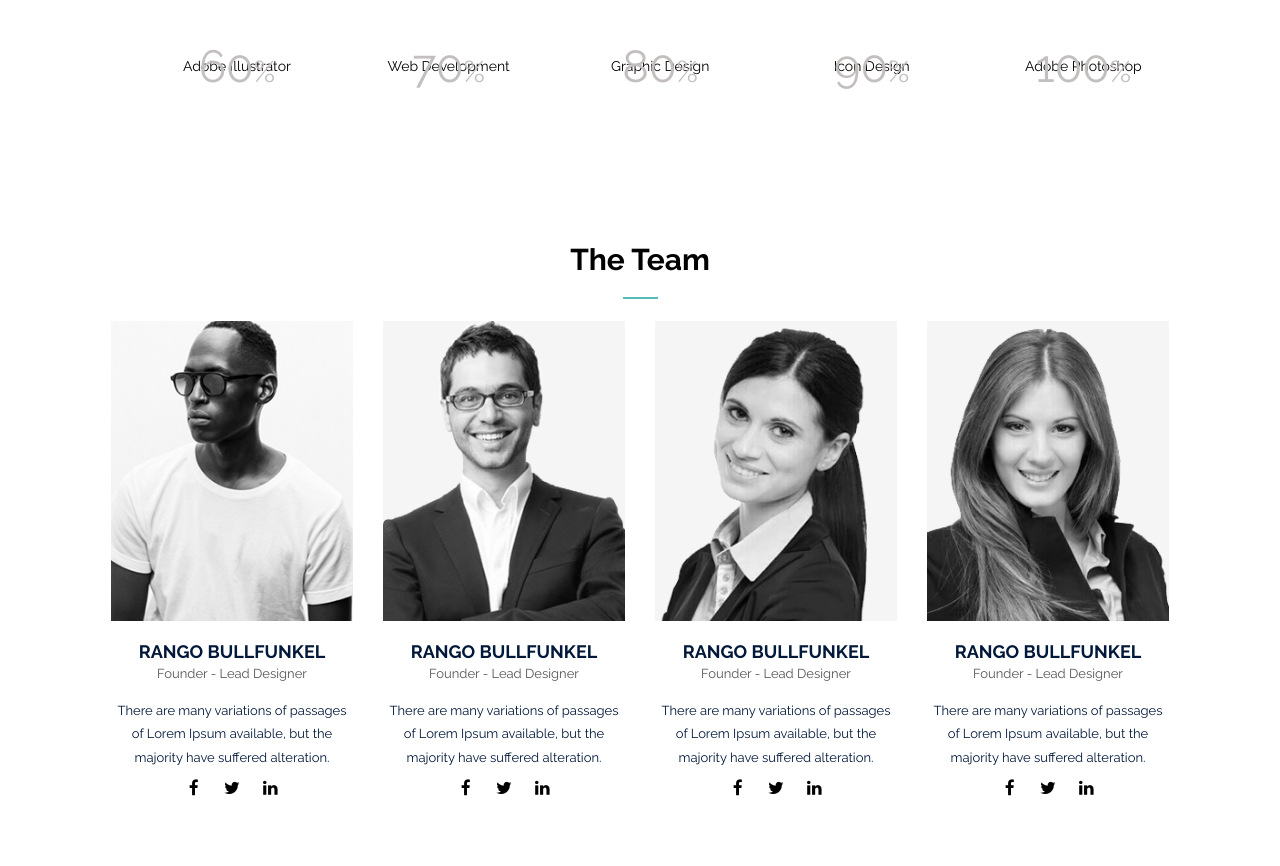
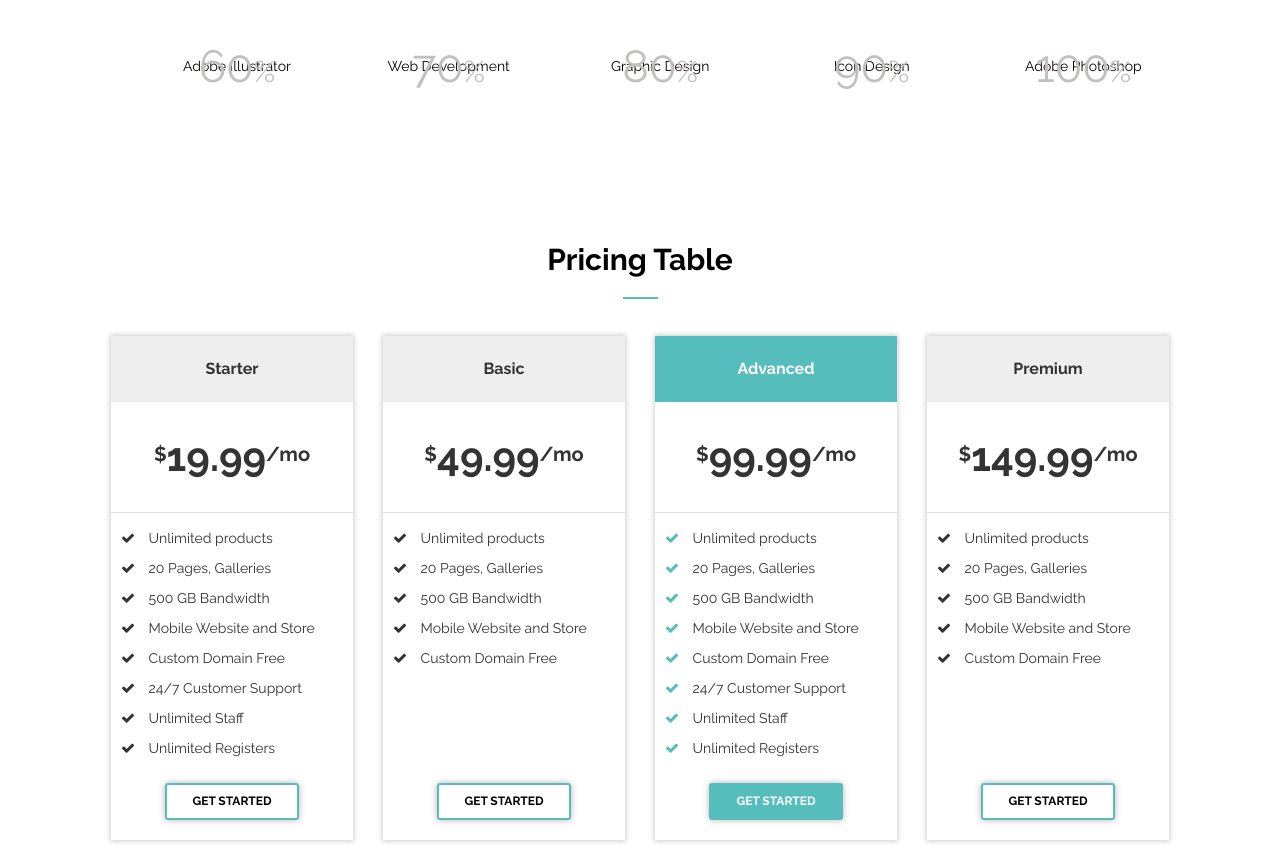
Before and after one commit to bennyekop/onepage-static, a plain HTML site: page index.html in a window 1280 px wide. Shown: the part 1302-2168 px from the top of the page. Drawn offline with nearby package versions, Linux system fonts and the light colour scheme; files that its build step writes are made by us from their sources.

Commit message:
delete team

```diff
--- a/index.html
+++ b/index.html
@@ -46,7 +46,6 @@
 	<ul>
 		<li><a href="#top">HOME</a></li>
 		<li><a href="#services">SERVICES</a></li>
-		<li><a href="#team">TEAM</a></li>
 		<li><a href="#pricing">PRICING</a></li>
 		<li><a href="#testimonial">TESTIMONIALS</a></li>
 		<li><a href="#contact">CONTACT US</a></li>
@@ -237,66 +236,6 @@
 
 <!-- what we do -->
 
-<!-- team -->
-<section class="seven team text-center" id="team">
-	<div class="container">
-		<h2 class="title">The Team</h2>
-		<div class="team_ul">
-			<div class="row">
-				<div class="col-md-3 col-sm-3"><div class="maindiv wow fadeInUp">
-					<div class="bgimage" style="background-image: url(images/team_onepage.png);"></div>
-					<h3 class="name">RANGO BULLFUNKEL</h3>
-					<p class="designation">Founder - Lead Designer</p>
-					<p class="about">There are many variations of passages of Lorem Ipsum available, but the majority have suffered alteration.</p>
-					<ul class="social_icons">
-						<li><a href="#"><i class="fa fa-facebook"></i></a></li>
-						<li><a href="#"><i class="fa fa-twitter"></i></a></li>
-						<li><a href="#"><i class="fa fa-linkedin"></i></a></li>
-					</ul>
-					<div class="clearfix"></div>
-				</div></div>
-				<div class="col-md-3 col-sm-3"><div class="maindiv wow fadeInUp" data-wow-delay="0.2s">
-					<div class="bgimage" style="background-image: url(images/team1_onepage.png);"></div>
-					<h3 class="name">RANGO BULLFUNKEL</h3>
-					<p class="designation">Founder - Lead Designer</p>
-					<p class="about">There are many variations of passages of Lorem Ipsum available, but the majority have suffered alteration.</p>
-					<ul class="social_icons">
-						<li><a href="#"><i class="fa fa-facebook"></i></a></li>
-						<li><a href="#"><i class="fa fa-twitter"></i></a></li>
-						<li><a href="#"><i class="fa fa-linkedin"></i></a></li>
-					</ul>
-					<div class="clearfix"></div>
-				</div></div>
-				<div class="col-md-3 col-sm-3"><div class="maindiv wow fadeInUp" data-wow-delay="0.4s">
-					<div class="bgimage" style="background-image: url(images/team2_onepage.png);"></div>
-					<h3 class="name">RANGO BULLFUNKEL</h3>
-					<p class="designation">Founder - Lead Designer</p>
-					<p class="about">There are many variations of passages of Lorem Ipsum available, but the majority have suffered alteration.</p>
-					<ul class="social_icons">
-						<li><a href="#"><i class="fa fa-facebook"></i></a></li>
-						<li><a href="#"><i class="fa fa-twitter"></i></a></li>
-						<li><a href="#"><i class="fa fa-linkedin"></i></a></li>
-					</ul>
-					<div class="clearfix"></div>
-				</div></div>
-				<div class="col-md-3 col-sm-3"><div class="maindiv wow fadeInUp" data-wow-delay="0.6s">
-					<div class="bgimage" style="background-image: url(images/team3_onepage.png);"></div>
-					<h3 class="name">RANGO BULLFUNKEL</h3>
-					<p class="designation">Founder - Lead Designer</p>
-					<p class="about">There are many variations of passages of Lorem Ipsum available, but the majority have suffered alteration.</p>
-					<ul class="social_icons">
-						<li><a href="#"><i class="fa fa-facebook"></i></a></li>
-						<li><a href="#"><i class="fa fa-twitter"></i></a></li>
-						<li><a href="#"><i class="fa fa-linkedin"></i></a></li>
-					</ul>
-					<div class="clearfix"></div>
-				</div></div>
-			</div> <div class="clearfix"></div>
-		</div>
-
-	</div>
-</section>
-<!-- team end -->
 
 <!-- portfolio -->
 
```
